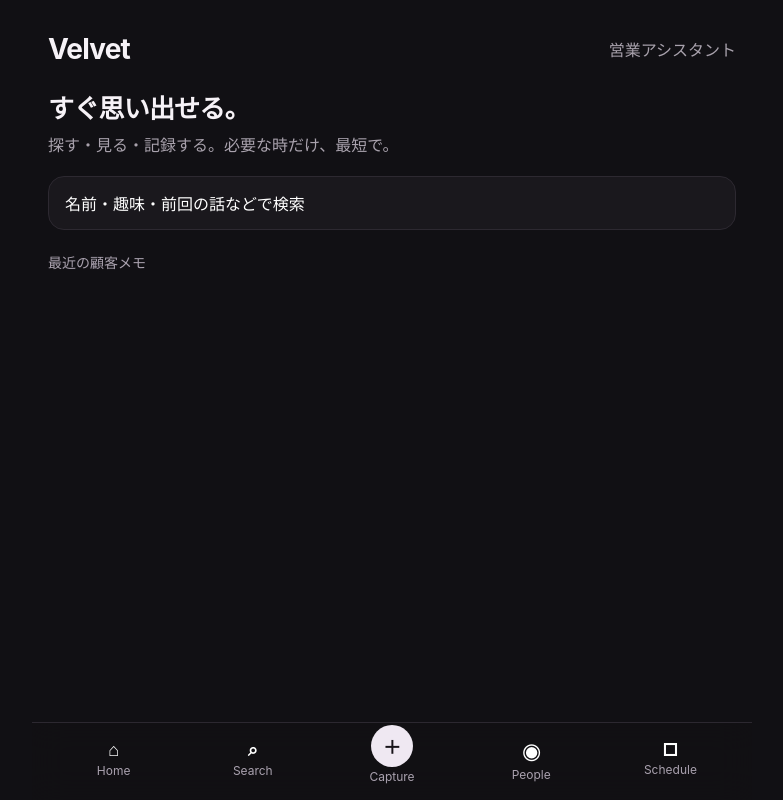
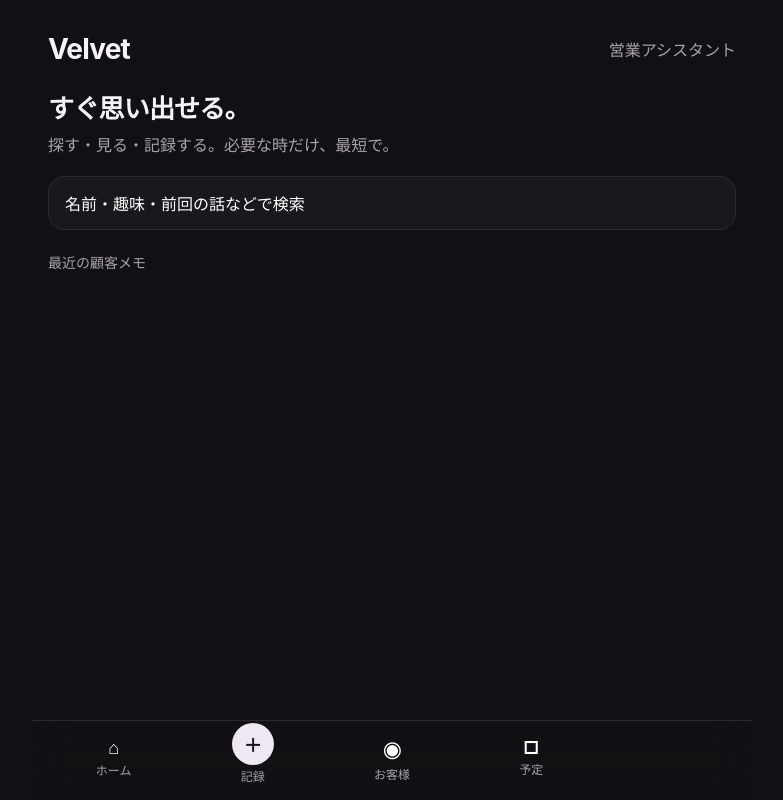
Before and after one commit to karukimori-wq/Velvet, a Next.js app: page / in a window 1280 px wide. Shown: the whole page, without its empty margins (248-1031 px from the left). Built offline with nearby package versions, Linux system fonts and the light colour scheme.

Commit message:
Use Japanese labels in bottom navigation

```diff
--- a/components/bottom-nav.tsx
+++ b/components/bottom-nav.tsx
@@ -3,11 +3,10 @@ import Link from "next/link";
 export function BottomNav() {
   return (
     <nav className="bottomNav" aria-label="メインナビゲーション">
-      <Link className="navItem" href="/"><strong>⌂</strong>Home</Link>
-      <Link className="navItem" href="/people"><strong>⌕</strong>Search</Link>
-      <Link className="navItem captureNav" href="/capture"><strong>＋</strong>Capture</Link>
-      <Link className="navItem" href="/people"><strong>◉</strong>People</Link>
-      <Link className="navItem" href="/schedule"><strong>□</strong>Schedule</Link>
+      <Link className="navItem" href="/"><strong>⌂</strong>ホーム</Link>
+      <Link className="navItem captureNav" href="/capture"><strong>＋</strong>記録</Link>
+      <Link className="navItem" href="/people"><strong>◉</strong>お客様</Link>
+      <Link className="navItem" href="/schedule"><strong>□</strong>予定</Link>
     </nav>
   );
 }
```
